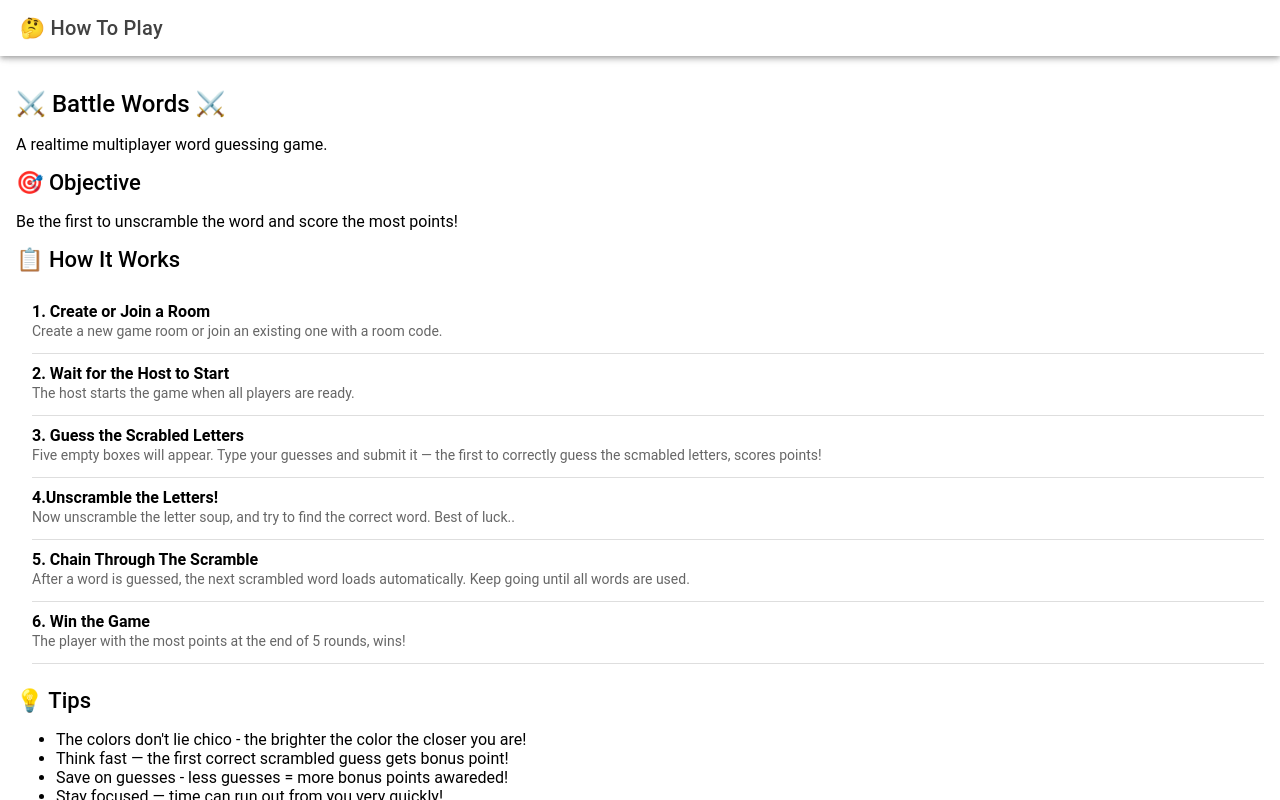
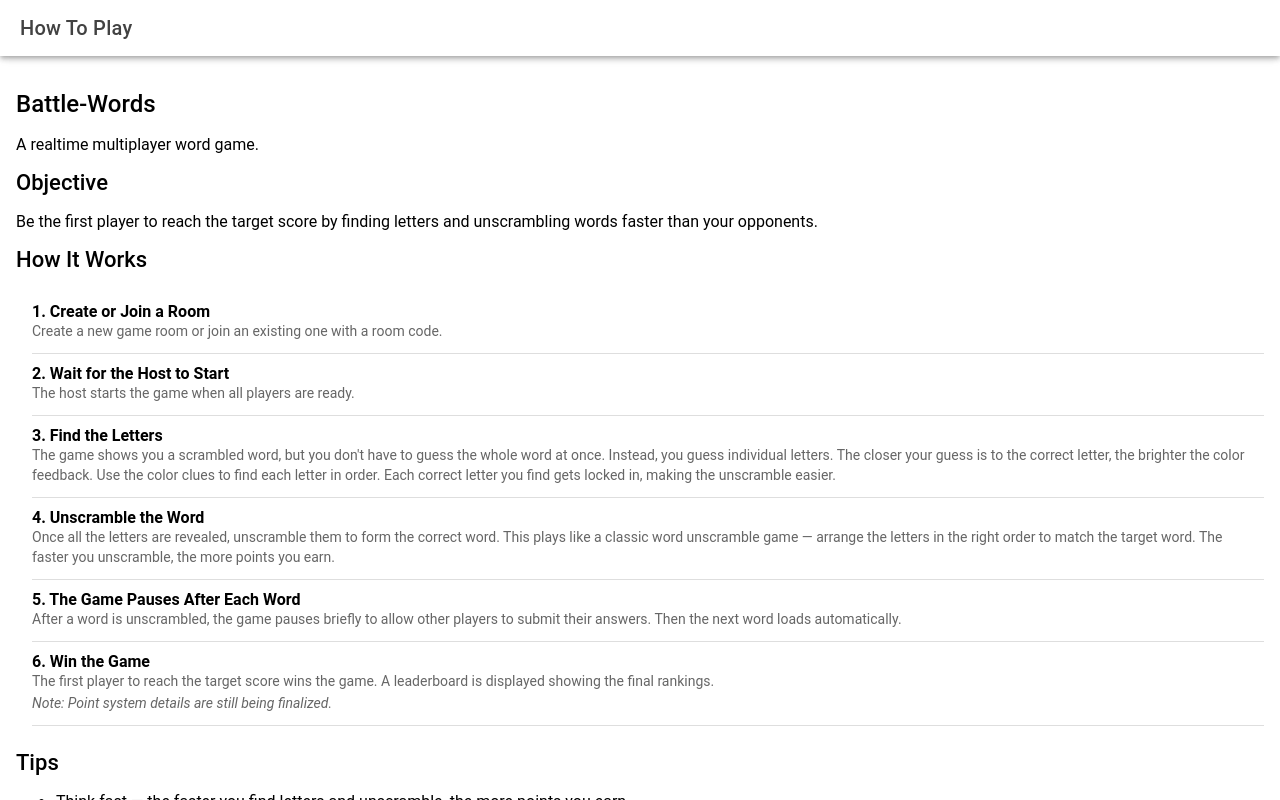
Before and after one commit to CrissCross56/Battle-Words, a React (Vite) app in the folder client/: page /how-to-play in a window 1280 px wide. Built offline with nearby package versions, Linux system fonts and the light colour scheme.

Commit message:
fix(frontend): polish How To Play page rules and wording
- Added clarity to Find the Letters phase
- Added Unscramble the Word phase with speed-based scoring
- Clarified game pause after each word
- Added note about point system being finalized
- Updated tips section for consistency

```diff
--- a/client/src/pages/HowToPlay.tsx
+++ b/client/src/pages/HowToPlay.tsx
@@ -26,23 +26,26 @@ const HowToPlay = () => {
     <IonPage>
       <IonHeader>
         <IonToolbar>
-          <IonTitle>🤔 How To Play</IonTitle>
+          <IonTitle>How To Play</IonTitle>
         </IonToolbar>
       </IonHeader>
 
       <IonContent className="ion-padding">
         <IonText>
-          <h2>⚔️ Battle Words ⚔️</h2>
-          <p>A realtime multiplayer word guessing game.</p>
+          <h2>Battle-Words</h2>
+          <p>A realtime multiplayer word game.</p>
         </IonText>
 
         <IonText>
-          <h3>🎯 Objective</h3>
-          <p>Be the first to unscramble the word and score the most points!</p>
+          <h3>Objective</h3>
+          <p>
+            Be the first player to reach the target score by finding letters and unscrambling words faster
+            than your opponents.
+          </p>
         </IonText>
 
         <IonText>
-          <h3>📋 How It Works</h3>
+          <h3>How It Works</h3>
           <IonList>
             <IonItem>
               <IonLabel>
@@ -58,39 +61,55 @@ const HowToPlay = () => {
             </IonItem>
             <IonItem>
               <IonLabel>
-                <strong>3. Guess the Scrabled Letters</strong>
-                <p>Five empty boxes will appear. Type your guesses and submit it — the first to correctly guess the scmabled letters, scores points!</p>
+                <strong>3. Find the Letters</strong>
+                <p>
+                  The game shows you a scrambled word, but you don't have to guess the whole word at once.
+                  Instead, you guess individual letters. The closer your guess is to the correct letter,
+                  the brighter the color feedback. Use the color clues to find each letter in order.
+                  Each correct letter you find gets locked in, making the unscramble easier.
+                </p>
               </IonLabel>
             </IonItem>
             <IonItem>
-                <IonLabel>
-                    <strong>4.Unscramble the Letters! </strong>
-                    <p>Now unscramble the letter soup, and try to find the correct word. Best of luck..</p>
-             </IonLabel>
+              <IonLabel>
+                <strong>4. Unscramble the Word</strong>
+                <p>
+                  Once all the letters are revealed, unscramble them to form the correct word.
+                  This plays like a classic word unscramble game — arrange the letters in the right order
+                  to match the target word. The faster you unscramble, the more points you earn.
+                </p>
+              </IonLabel>
             </IonItem>
             <IonItem>
               <IonLabel>
-                <strong>5. Chain Through The Scramble</strong>
-                <p>After a word is guessed, the next scrambled word loads automatically. Keep going until all words are used.</p>
+                <strong>5. The Game Pauses After Each Word</strong>
+                <p>
+                  After a word is unscrambled, the game pauses briefly to allow other players to submit their answers.
+                  Then the next word loads automatically.
+                </p>
               </IonLabel>
             </IonItem>
             <IonItem>
               <IonLabel>
                 <strong>6. Win the Game</strong>
-                <p>The player with the most points at the end of 5 rounds, wins!</p>
+                <p>
+                  The first player to reach the target score wins the game.
+                  A leaderboard is displayed showing the final rankings.
+                </p>
+                <p>
+                  <em>Note: Point system details are still being finalized.</em>
+                </p>
               </IonLabel>
             </IonItem>
           </IonList>
         </IonText>
 
         <IonText>
-          <h3>💡 Tips</h3>
+          <h3>Tips</h3>
           <ul>
-            <li>The colors don't lie chico - the brighter the color the closer you are!</li>
-            <li>Think fast — the first correct scrambled guess gets bonus point!</li>
-            <li>Save on guesses - less guesses = more bonus points awareded!</li>
-            <li>Stay focused — time can run out from you very quickly!</li>
-            <li>Communicate with your team - if you're playing in a group, work together!</li>
+            <li>Think fast — the faster you find letters and unscramble, the more points you earn.</li>
+            <li>Pay attention to color feedback — it tells you how close your guess is to the correct letter.</li>
+            <li>Each correct letter you find gets locked in, so focus on one letter at a time.</li>
           </ul>
         </IonText>
 
```
